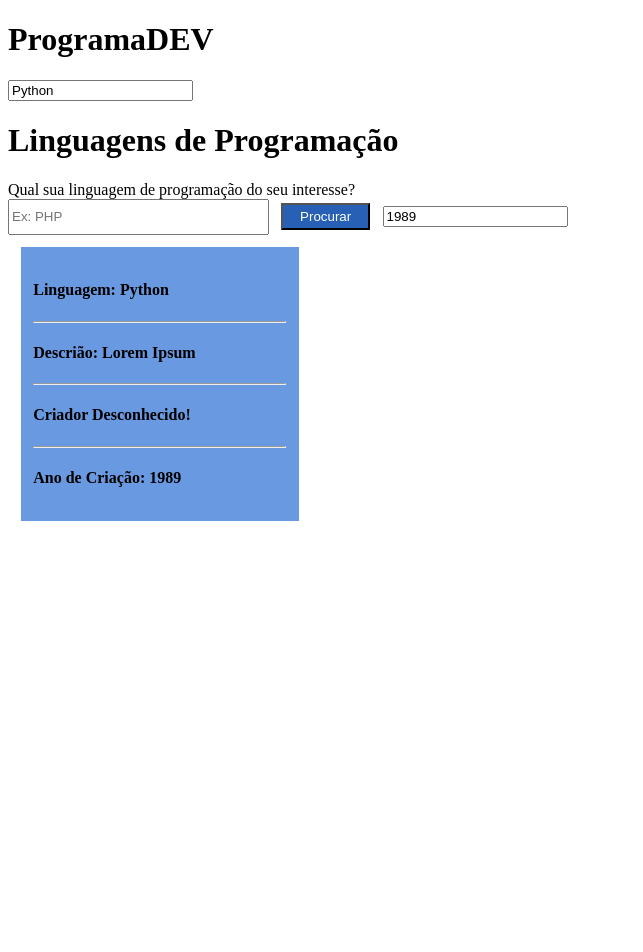
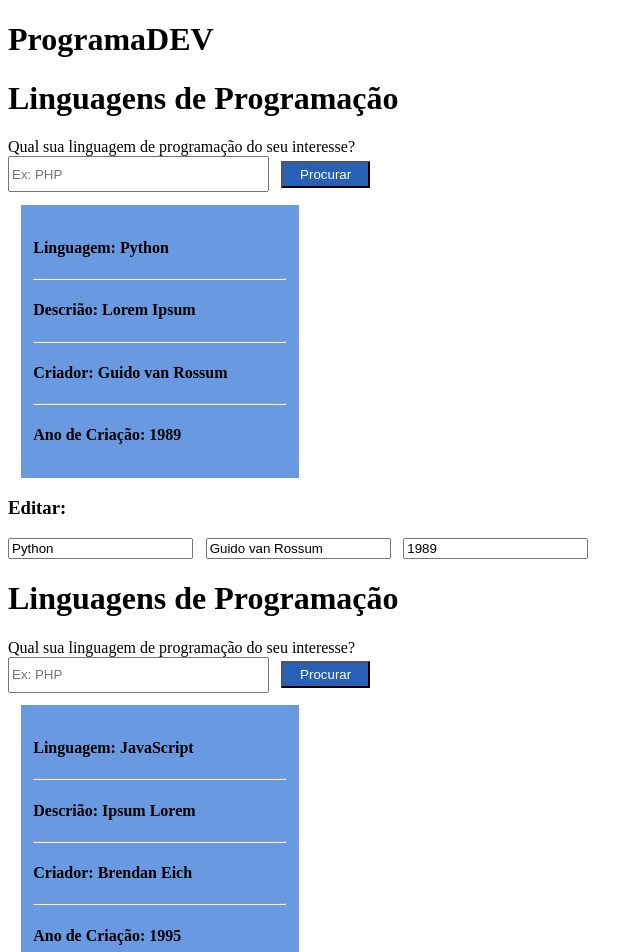
Before and after one commit to luanaflorencio/learning-vue, a Vue app: page / in a window 1280 px wide. Shown: the top 952 px of the page, without its empty margins (0-643 px from the left). Before the commit the page ends 800 px from the top, so only its background shows below. Built offline with nearby package versions, Linux system fonts and the light colour scheme.

Commit message:
Usando mais diretivas, modificando passagem de dados

```diff
--- a/src/App.vue
+++ b/src/App.vue
@@ -1,9 +1,17 @@
 <template>
   <div id="app">
     <h1>ProgramaDEV</h1>
-    <input type="text" v-model="boxProg.linguagem">
-    <Linguagem :linguagem="boxProg" :showcriador="false"/>
+
+    <div v-for="linguagem in linguagens" :key="linguagem.id">
+      <Linguagem :linguagem="linguagem" :showcriador="true"/>
+      <h3 class="edit">Editar:</h3>
+      <input type="text" v-model="linguagem.nome">
+      <input type="text" class= "edit2" v-model="linguagem.criador">
+      <input type="number" class="edit3" v-model="linguagem.ano">
+    </div>
   </div>
+
+  <!-- midar o nome de linguagem para nome e passar uma margem nas edições -->
 
 </template>
 
@@ -15,12 +23,38 @@ export default {
   data() {
     return{
       boxProg: {
-      linguagem: "Python",
+      nome: "Python",
       descricao: "Lorem Ipsum",
       criador: "Guido van Rossum",
       ano: 1989
 
-      }
+      },
+      linguagens: [
+        {
+          id: 1,
+          nome: "Python",
+          descricao: "Lorem Ipsum",
+          criador: "Guido van Rossum",
+          ano: 1989
+
+        },
+        {
+          id: 2,
+          nome: "JavaScript",
+          descricao: "Ipsum Lorem",
+          criador: "Brendan Eich",
+          ano: 1995
+
+        },
+        {
+          id: 3,
+          nome: "PHP",
+          descricao: "Lorem & Ipsum",
+          criador: "Rasmus Lerdorf",
+          ano: 1994
+
+        }
+      ]
     }
 
   },
@@ -31,4 +65,10 @@ export default {
 </script>
 
 <style>
+.edit2{
+    margin-left: 1%;
+}
+.edit3{
+   margin-left: 1%;
+}
 </style>
--- a/src/components/Linguagem.vue
+++ b/src/components/Linguagem.vue
@@ -4,10 +4,9 @@
         Qual sua linguagem de programação do seu interesse?<br>
         <input type="text" placeholder="Ex: PHP" id="txt">
         <input type="submit" value="Procurar" id="btn">
-        <input type="number" v-model="linguagem.ano" class="box-ano">
 
         <div class="data">
-            <h4>Linguagem: {{ linguagem.linguagem }}</h4>
+            <h4>Linguagem: {{ linguagem.nome }}</h4>
             <hr>
             <h4 v-show="2 > 1">Descrião: {{ linguagem.descricao }}</h4>
             <hr>
@@ -59,4 +58,5 @@ export default{
 .box-ano{
     margin-left: 1%;
 }
+
 </style>
```
